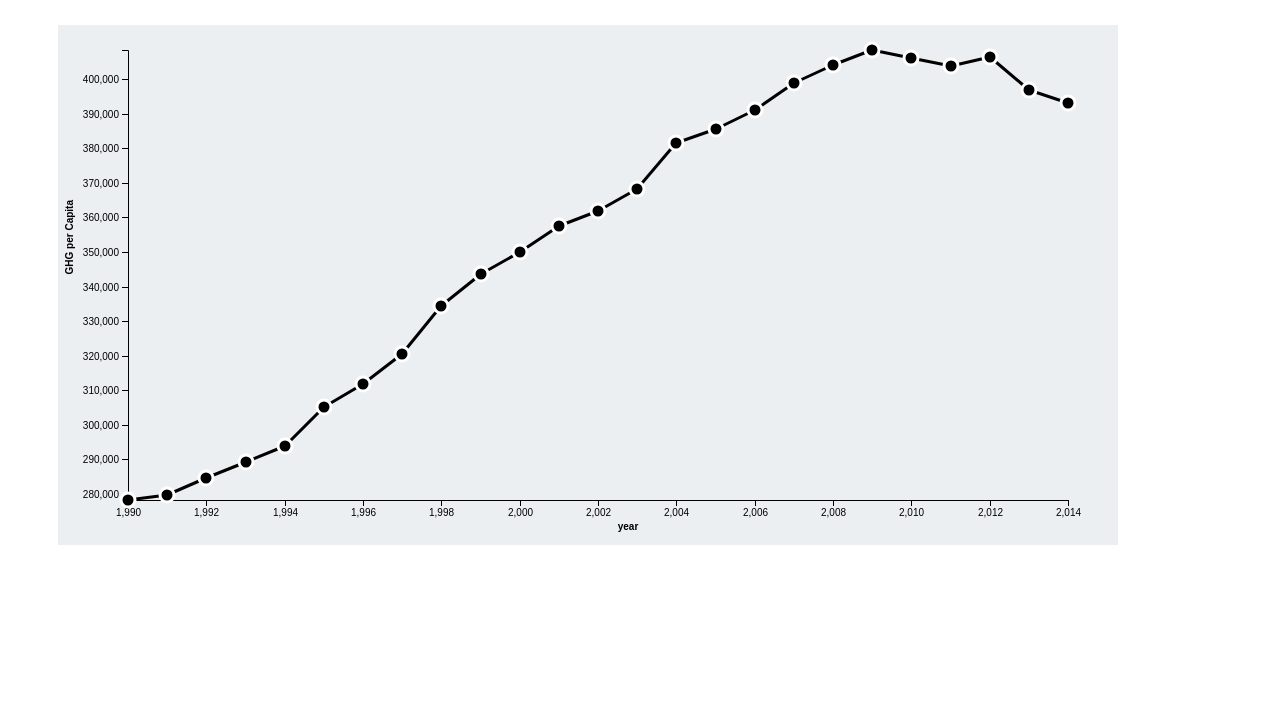
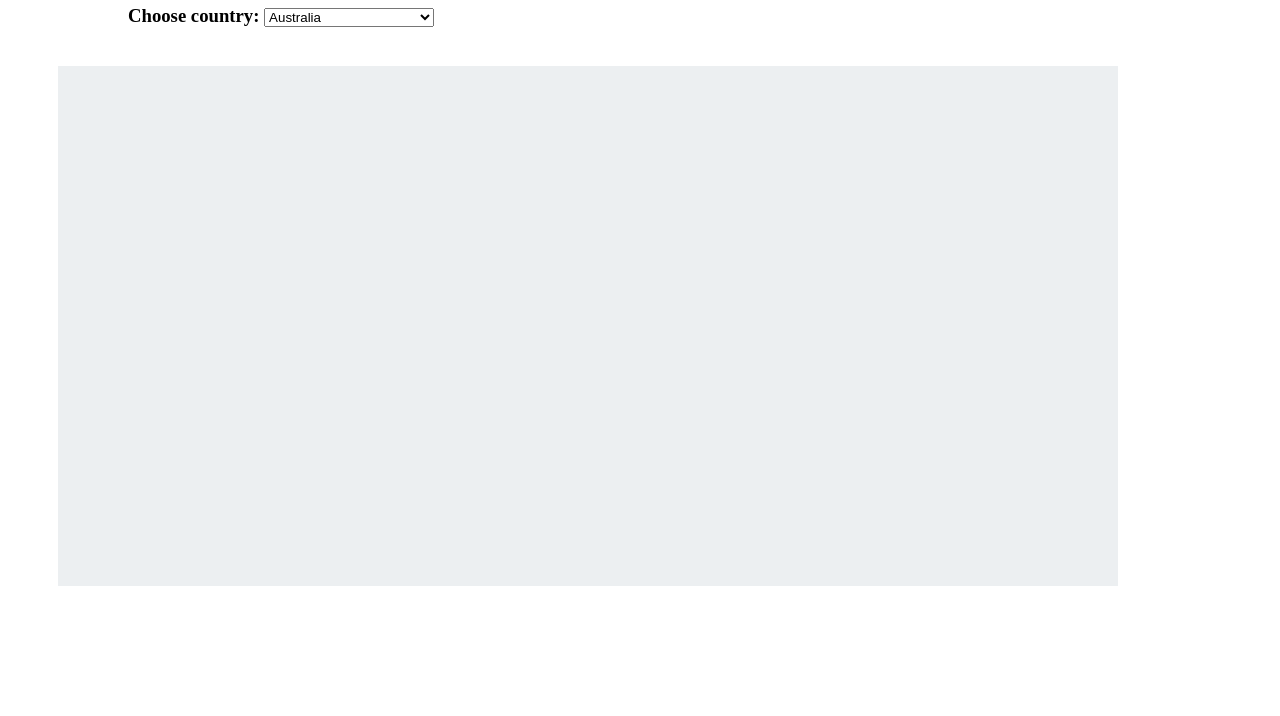
Before and after one commit to platinum-fox-2017/dataviz-challenge, a plain HTML site: page index.html in a window 1280 px wide. Shown: the part 84-800 px from the top of the page. Drawn offline with nearby package versions, Linux system fonts and the light colour scheme.

Commit message:
added select option to visualize chosen data

```diff
--- a/index.html
+++ b/index.html
@@ -9,9 +9,16 @@
   <script src="https://d3js.org/d3.v4.min.js"></script>
 </head>
 <body>
-  <h1>Australia CO2 Emission</h1>
+  <h1>CO2 Emission Data Visualization</h1>
+  <div id='menu'>
+  </div>
   <div id='graph'></div>
 </body>
+<style>
+  h3, h1 {
+    margin-left: 120px;
+  }
+</style>
 <script>
   var margin = {top: 20, right: 20, bottom: 30, left: 50}
   var canvas_width = 1060 - margin.left - margin.right
@@ -23,10 +30,17 @@
     .attr('width', canvas_width+ margin.left + margin.right)
     .attr('height', canvas_height+ margin.left + margin.right)
     .style('background', '#eceff1')
-    .attr("transform", "translate(" + margin.left + "," + margin.top + ")");
+    .attr("transform", "translate(" + margin.left + "," + margin.top + ")")
 
-  const g = canvas.append('g')
+
+  const chart = canvas.append('g')
     .attr("transform", "translate(" + 70 + "," + 25 + ")");
+
+
+  const menu = d3.select('#menu')
+    .append('h3')
+    .text('Choose country: ')
+
 
   // Scale range into canvas size
   var xScale = d3.scaleLinear().rangeRound([0,width])
@@ -78,24 +92,38 @@
     })
     console.log(co2_data)
 
-    let dataAustralia = co2_data.filter(val => {
-      return val.country === 'Australia'
+    const onchange = function () {
+      country = d3.select('select').property('value')
+
+      let dataSelected = co2_data.filter(val => {
+        return val.country === country
       })[0].data
 
-    console.log(dataAustralia)
-
          // Get the range of data for domain scaling
-    xScale.domain(d3.extent(dataAustralia, function (d) {
+      xScale.domain(d3.extent(dataSelected, function (d) {
         return d.year+''
       }))
 
-    yScale.domain(d3.extent(dataAustralia, function (d) {
+      yScale.domain(d3.extent(dataSelected, function (d) {
         return d.value
       }))
 
+      canvas.selectAll('.inner-chart').remove()
+
+      const g = chart.append('g').attr('class','inner-chart')
+
+      g.append('g')
+        .append('text')
+        .attr('fill', '#000')
+        .attr('y', 0)
+        .attr('x', 450)
+        .attr('font-weight', 'bold')
+        .attr('font-size', 30)
+        .attr('height', 1000)
+        .text(country)
 
       const lines = g.selectAll('path')
-      .data(dataAustralia)
+        .data(dataSelected)
         .enter()
         .append('path')
         .attr("fill", "none")
@@ -103,21 +131,14 @@
         .attr("stroke-linejoin", "round")
         .attr("stroke-linecap", "round")
         .attr("stroke-width", 3)
-      // .attr('d', function (d, i) {
-      //   if(i <  dataAustralia.length-1) {
-      //     console.log(i)
-      //     console.log(dataAustralia[i+1])
-      //     return `M ${xScale(d.year)} ${yScale(d.value)} L ${xScale(dataAustralia[i+1].year)} ${yScale(dataAustralia[i+1].value)}`
-      //   }
-      // })
         .transition()
         .duration(1050)
         .delay(function(d, i) { return i * 50; })
         .attr('d', function (d, i) {
-        if(i <  dataAustralia.length-1) {
-          let indexData = dataAustralia.length - 1 - i
-          console.log(i)
-          return `M ${xScale(dataAustralia[indexData].year)} ${yScale(dataAustralia[indexData].value)} L ${xScale(dataAustralia[indexData - 1].year)} ${yScale(dataAustralia[indexData - 1].value)}`
+          if(i <  dataSelected.length-1) {
+            let indexData = dataSelected.length - 1 - i
+            // console.log(i)
+            return `M ${xScale(dataSelected[indexData].year)} ${yScale(dataSelected[indexData].value)} L ${xScale(dataSelected[indexData - 1].year)} ${yScale(dataSelected[indexData - 1].value)}`
           }
         })
 
@@ -147,7 +168,7 @@
 
       // Add circle to canvas
       const circles = g.selectAll('circle')
-      .data(dataAustralia)
+        .data(dataSelected)
         .enter()
         .append('circle')
         .attr('stroke','white')
@@ -174,8 +195,121 @@
         })
         .transition()
         .duration(1050)
-      .delay(function(d, i) { return (dataAustralia.length - 1 - i) * 10; })
+        .delay(function(d, i) { return (dataSelected.length - 1 - i) * 10; })
         .attr('r', 7)
+
+
+    }
+
+    const select = menu.append('select')
+      .attr('class', 'country')
+      .on('change', onchange)
+
+    const options = select.selectAll('option')
+      .data(co2_data)
+      .enter()
+      .append('option')
+        .text(function(d) {
+          return d.country
+        })
+
+
+    // let dataAustralia = co2_data.filter(val => {
+    //   return val.country === 'Australia'
+    // })[0].data
+
+    // // Get the range of data for domain scaling
+    // xScale.domain(d3.extent(dataAustralia, function (d) {
+    //   return d.year+''
+    // }))
+
+    // yScale.domain(d3.extent(dataAustralia, function (d) {
+    //   return d.value
+    // }))
+
+
+    //  const lines = g.selectAll('path')
+    //   .data(dataAustralia)
+    //   .enter()
+    //   .append('path')
+    //   .attr("fill", "none")
+    //   .attr("stroke", "black")
+    //   .attr("stroke-linejoin", "round")
+    //   .attr("stroke-linecap", "round")
+    //   .attr("stroke-width", 3)
+    //   // .attr('d', function (d, i) {
+    //   //   if(i <  dataAustralia.length-1) {
+    //   //     console.log(i)
+    //   //     console.log(dataAustralia[i+1])
+    //   //     return `M ${xScale(d.year)} ${yScale(d.value)} L ${xScale(dataAustralia[i+1].year)} ${yScale(dataAustralia[i+1].value)}`
+    //   //   }
+    //   // })
+    //   .transition()
+    //   .duration(1050)
+    //   .delay(function(d, i) { return i * 50; })
+    //   .attr('d', function (d, i) {
+    //     if(i <  dataAustralia.length-1) {
+    //       let indexData = dataAustralia.length - 1 - i
+    //       // console.log(i)
+    //       return `M ${xScale(dataAustralia[indexData].year)} ${yScale(dataAustralia[indexData].value)} L ${xScale(dataAustralia[indexData - 1].year)} ${yScale(dataAustralia[indexData - 1].value)}`
+    //     }
+    //   })
+
+
+    // g.append("g")
+    //     .attr("transform", "translate(0," + height + ")")
+    //     .call(d3.axisBottom(xScale))
+    //   .append('text')
+    //     .attr('fill', '#000')
+    //     .attr('y', 30)
+    //     .attr('x', 500)
+    //     .attr('font-weight', 'bold')
+    //     .text('year')
+
+
+    //   // Add the Y Axis
+    // g.append("g")
+    //     .call(d3.axisLeft(yScale))
+    //   .append('text')
+    //     .attr('fill', '#000')
+    //     .attr('y', -55)
+    //     .attr('x', -150)
+    //     .attr('font-weight', 'bold')
+    //     .attr('transform', 'rotate(-90) ')
+    //     .text('GHG per Capita')
+
+
+    // // Add circle to canvas
+    // const circles = g.selectAll('circle')
+    //   .data(dataAustralia)
+    //   .enter()
+    //   .append('circle')
+    //   .attr('stroke','white')
+    //   .attr('stroke-width', 3)
+    //   .attr('r', 0)
+    //   .attr('cx', function (d) {
+    //     return xScale(d.year)
+    //   })
+    //   .attr('cy', function (d) {
+    //     return yScale(d.value)
+    //   })
+    //   .on("mouseover", function(d) {
+    //       tooltip.transition()
+    //           .duration(200)
+    //           .style("opacity", .9);
+    //       tooltip.html("<strong>Year: </strong>"+ d.year + "<br/><strong> Value:</strong> "  + parseInt(d.value))
+    //           .attr("left", (d3.event.pageX) + "px")
+    //           .attr("top", (d3.event.pageY - 28) + "px");
+    //       })
+    //   .on("mouseout", function(d) {
+    //       tooltip.transition()
+    //           .duration(500)
+    //           .style  ("opacity", 0);
+    //   })
+    //   .transition()
+    //   .duration(1050)
+    //   .delay(function(d, i) { return (dataAustralia.length - 1 - i) * 10; })
+    //   .attr('r', 7)
 
   })
 </script>
```
Lines whose indentation alone changed are shown as unchanged.
